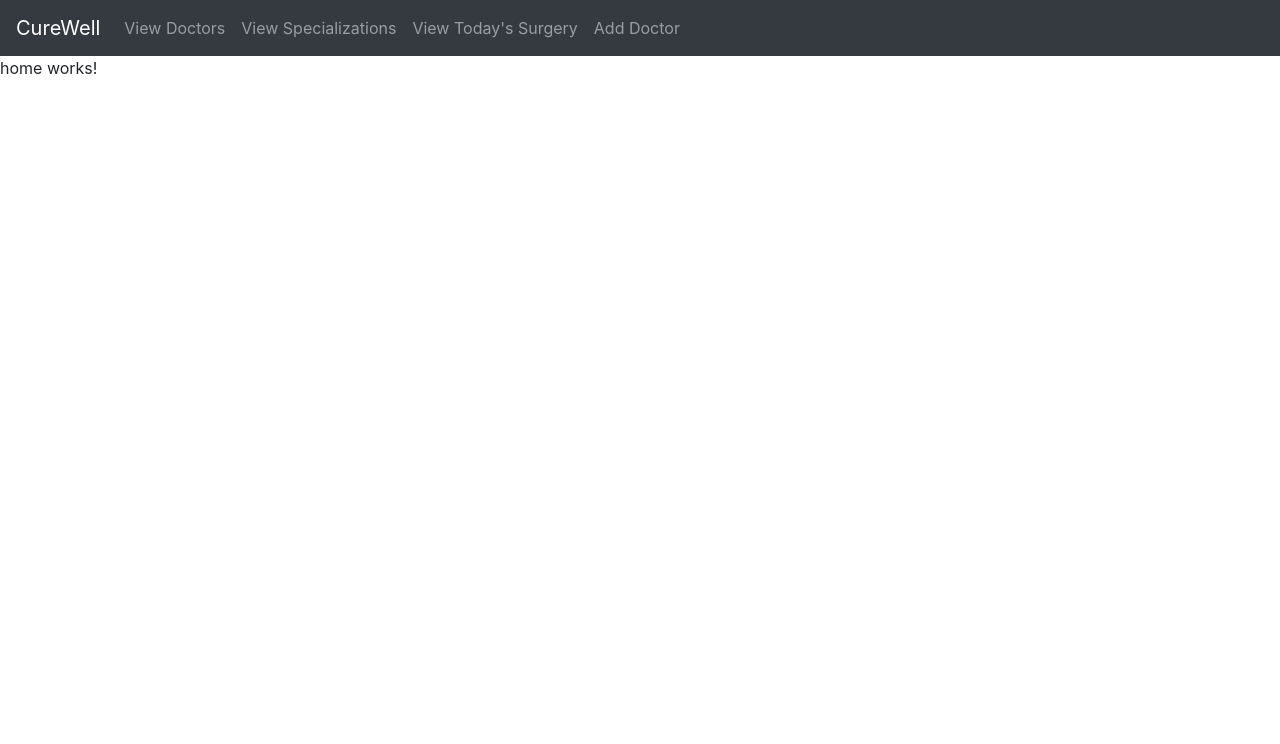
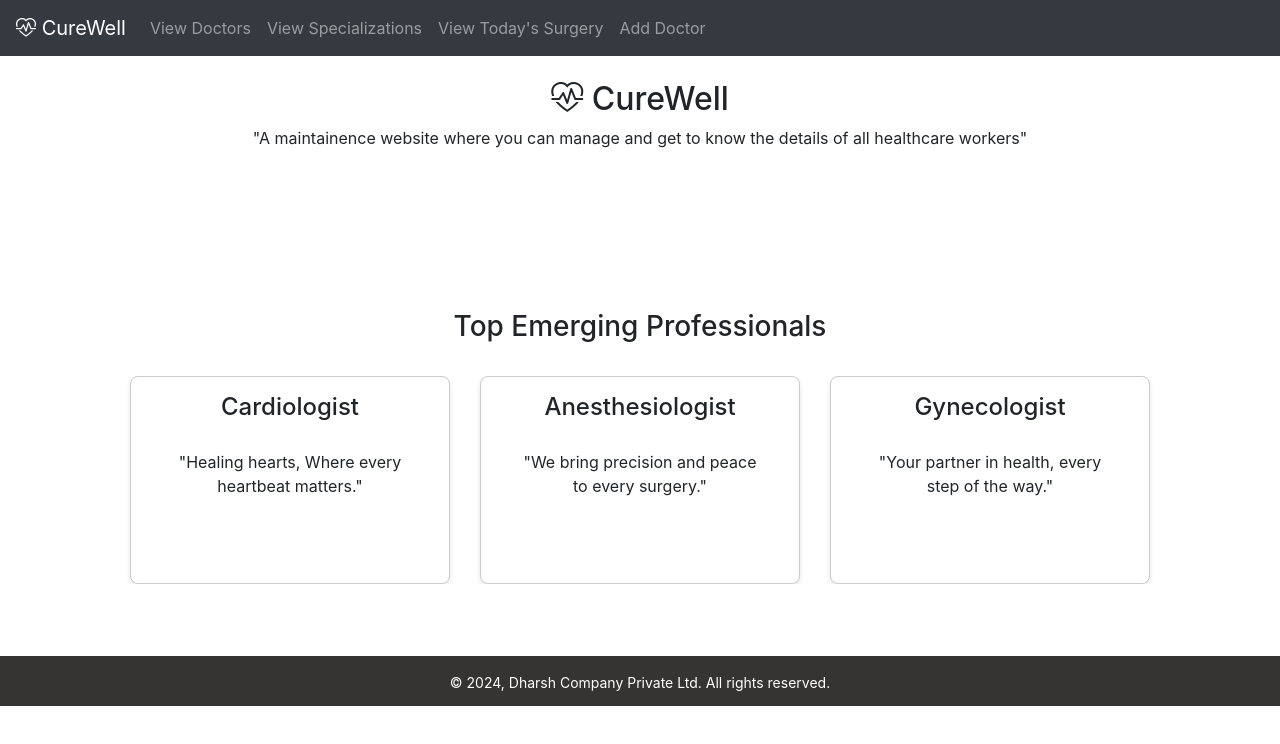
Before and after one commit to dharshinikrishnaraj/CureWell-Hospital-Management-Web-Application, an Angular app in the folder CureWell/CureWellApp/: page / in a window 1280 px wide. Shown: the top 744 px of the page. Built offline with nearby package versions, Linux system fonts and the light colour scheme.

Commit message:
Home page updated

```diff
--- a/CureWell/CureWellApp/src/app/curewell-components/home/home.component.css
+++ b/CureWell/CureWellApp/src/app/curewell-components/home/home.component.css
@@ -0,0 +1,52 @@
+*{
+    text-align: center;
+}
+
+body{
+    display: flex;
+    flex-direction: column;
+    min-height: 100vh; /* Full viewport height */
+    margin: 0;
+}
+
+.card{
+    margin: 0;
+    padding: 50px;
+    border: 1px solid black;
+}
+
+.footer > p{
+    height: 50px;
+    background-color: rgb(54, 51, 51);
+    font-size: 14px;
+    color: white;
+    margin-left:inherit;
+    padding: 1rem 0;
+    top: 0;
+}
+
+.cards-container {
+    display: flex;
+    flex-direction: row;
+    justify-content: center;
+    width: 90%;
+    height: 35%;
+    margin-left: 5%;
+  }
+
+  .card {
+    border: 1px solid #cecbcb;
+    border-radius: 8px;
+    box-shadow: 0 2px 5px rgba(0, 0, 0, 0.1);
+    padding: 1rem;
+    text-align: center;
+    width: 100px; /* Default width */
+    background-color: white;
+  }
+
+  /* Media Query for Smaller Screens */
+  @media (max-width: 768px) {
+    .card {
+      width: 20%; /* Cards take full width */
+    }
+  }
--- a/CureWell/CureWellApp/src/app/curewell-components/home/home.component.html
+++ b/CureWell/CureWellApp/src/app/curewell-components/home/home.component.html
@@ -1 +1,53 @@
-<p>home works!</p>
+<!DOCTYPE html>
+<html lang="en">
+<head>
+  <meta charset="UTF-8">
+  <meta name="viewport" content="width=device-width, initial-scale=1.0">
+  <title>Home Page</title>
+</head>
+<body>
+  <!-- Header -->
+  <main class="content">
+    <br> <h2><i id="i-icon" class="bi bi-heart-pulse"></i> CureWell</h2>
+    <div class="content-container">
+        <p> "A maintainence website where you can manage and get to know the details of all healthcare workers" </p>
+    </div><br><br><br><br><br><br>
+    <!-- Place your cards and other content here -->
+    <h3> Top Emerging Professionals</h3> <br>
+    <div class="cards-container">
+        <div class="row">
+
+          <div class="col">
+            <div class="card" style="width: 20rem; height: 13rem;">
+                <h4>Cardiologist</h4>
+                <div class="card-body">
+                  <p class="card-text">"Healing hearts, Where every heartbeat matters."</p>
+                </div>
+              </div>
+          </div>
+          <div class="col">
+            <div class="card" style="width: 20rem; height: 13rem;">
+                <h4>Anesthesiologist</h4>
+                <div class="card-body">
+                  <p class="card-text">"We bring precision and peace to every surgery."</p>
+                </div>
+              </div>
+          </div>
+          <div class="col">
+            <div class="card" style="width: 20rem; height: 13rem;">
+                <h4>Gynecologist</h4>
+                <div class="card-body">
+                  <p class="card-text">"Your partner in health, every step of the way."</p>
+                </div>
+              </div>
+          </div>
+        </div>
+      </div>
+  </main>
+<br><br><br>
+  <!-- Footer -->
+  <footer class="footer">
+    <p>&copy; 2024, Dharsh Company Private Ltd. All rights reserved.</p>
+  </footer>
+</body>
+</html>
--- a/CureWell/CureWellApp/src/app/curewell-components/nav-bar/nav-bar.component.html
+++ b/CureWell/CureWellApp/src/app/curewell-components/nav-bar/nav-bar.component.html
@@ -1,5 +1,5 @@
 <nav class="navbar navbar-expand-lg navbar-dark bg-dark">
-    <a class="navbar-brand active" [routerLink]="['/home']">CureWell<span class="sr-only">(current)</span></a>
+    <a class="navbar-brand active" [routerLink]="['/home']"><i class="bi bi-heart-pulse"></i> CureWell<span class="sr-only">(current)</span></a>
     <button class="navbar-toggler" type="button" data-toggle="collapse" data-target="#navbarText" aria-controls="navbarText" aria-expanded="false"  data-target=".navbar-collapse" aria-label="Toggle navigation">
       <span class="navbar-toggler-icon"></span>
     </button>
--- a/CureWell/CureWellApp/src/app/curewell-components/update-doctor/update-doctor.component.html
+++ b/CureWell/CureWellApp/src/app/curewell-components/update-doctor/update-doctor.component.html
@@ -24,7 +24,7 @@
                 <div *ngIf="updateForm.controls['doctorName'].errors['required']"> Name is required!</div>
             </div>
             <button type="submit" [disabled]="updateForm.invalid" class="btn btn-success" (click)="updateDoctor()">Update</button> &nbsp;
-            <button type="button" class="btn btn-secondary" (click)="close.emit()">Cancel</button>
+            <button type="button" class="btn btn-secondary">Cancel</button>
         </form>
     </div>
 </div>
--- a/CureWell/CureWellApp/src/app/curewell-components/update-doctor/update-doctor.component.ts
+++ b/CureWell/CureWellApp/src/app/curewell-components/update-doctor/update-doctor.component.ts
@@ -10,12 +10,12 @@ import { FormBuilder, FormGroup, Validators } from '@angular/forms';
 })
 export class UpdateDoctorComponent implements OnInit {
 
-  @Input() doctorData !: any; // doctorData holds functionality in child and binded databound property of parent. while modal opens, populates data.
-  @Output() close = new EventEmitter<void>();
+  @Input() doctorData !: any; // doctorData holds functionality in child and binds to the databound property of parent. while modal opens, populates data.
 
   updateForm !: FormGroup;
   status: boolean = false;
   errorMsg: string = "";
+  closeUpdateForm: boolean = false;
 
   constructor(private _service: CurewellService, private _router: Router, private fb: FormBuilder){}
 
@@ -37,6 +37,7 @@ export class UpdateDoctorComponent implements OnInit {
   }
 
   updateDoctor(){
+    this.closeUpdateForm = false;
     const doctor = {
       doctorId: this.updateForm.get('doctorId')?.value,
       doctorName: this.updateForm.get('doctorName')?.value,
@@ -47,7 +48,7 @@ export class UpdateDoctorComponent implements OnInit {
         this.status = responseData;
         if (this.status) {
           alert("Doctor Name updated successfully!");
-          this.close.emit(); // Notify parent to close the form
+          this.closeUpdateForm = true;
           this._router.navigate(['/view-doctor']);
         }
       },
--- a/CureWell/CureWellApp/src/app/curewell-components/update-surgery/update-surgery.component.ts
+++ b/CureWell/CureWellApp/src/app/curewell-components/update-surgery/update-surgery.component.ts
@@ -10,7 +10,7 @@ import { FormBuilder, FormGroup, Validators, AbstractControl, ValidationErrors }
 })
 export class UpdateSurgeryComponent {
 
-  @Input() surgeryData: any;  // surgeryData holds functionality in child and binded to parent. while modal opens, populates data. so binded to databound property of parent.
+  @Input() surgeryData: any;  // surgeryData holds functionality in child and binds to the databound property of parent. while modal opens, populates data.
   @Output() close = new EventEmitter<void>();
 
   updateSurgeryForm !: FormGroup;
--- a/CureWell/CureWellApp/src/app/curewell-components/view-doctor/view-doctor.component.html
+++ b/CureWell/CureWellApp/src/app/curewell-components/view-doctor/view-doctor.component.html
@@ -41,7 +41,7 @@
           </button>
         </div>
         <div class="modal-body">
-            <app-update-doctor [doctorData]="selectedDoctorData" (close)="closeUpdateForm()"></app-update-doctor>
+            <app-update-doctor [doctorData]="selectedDoctorData"></app-update-doctor>
         </div>
       </div>
     </div>
--- a/CureWell/CureWellApp/src/app/curewell-services/curewell.service.ts
+++ b/CureWell/CureWellApp/src/app/curewell-services/curewell.service.ts
@@ -53,12 +53,14 @@ export class CurewellService {
 
   editDoctorDetails(doctor: IDoctor): Observable<boolean>{  //(url, body, options)
     const url = `${this.baseUrl}/UpdateDoctorDetails`;
-    return this.http.put<boolean> (url, doctor).pipe(catchError(this.errorHandler));
+    let httpOptions = { headers: new HttpHeaders({ 'Content-Type': 'application/json' }) };
+    return this.http.put<boolean> (url, doctor, httpOptions).pipe(catchError(this.errorHandler));
   }
 
   editSurgery(surgery: ISurgery): Observable<boolean>{
     const url = `${this.baseUrl}/UpdateSurgery`;
-    return this.http.put<boolean>(url, surgery).pipe(catchError(this.errorHandler));
+    let httpOptions = { headers: new HttpHeaders({ 'Content-Type': 'application/json' }) };
+    return this.http.put<boolean>(url, surgery, httpOptions).pipe(catchError(this.errorHandler));
   }
 
   deletedoctor(doctorId: number): Observable<boolean>{    //(url, options)
--- a/CureWell/CureWellApp/src/index.html
+++ b/CureWell/CureWellApp/src/index.html
@@ -8,7 +8,8 @@
   <link rel="icon" type="image/x-icon" href="favicon.ico">
    <!-- Bootstrap CSS -->
    <link rel="stylesheet" href="https://cdn.jsdelivr.net/npm/bootstrap@4.0.0/dist/css/bootstrap.min.css" integrity="sha384-Gn5384xqQ1aoWXA+058RXPxPg6fy4IWvTNh0E263XmFcJlSAwiGgFAW/dAiS6JXm" crossorigin="anonymous">
-</head>
+   <link rel="stylesheet" href="https://cdn.jsdelivr.net/npm/bootstrap-icons@1.11.3/font/bootstrap-icons.min.css">
+  </head>
 <body>
   <app-root></app-root>
 </body>
```
